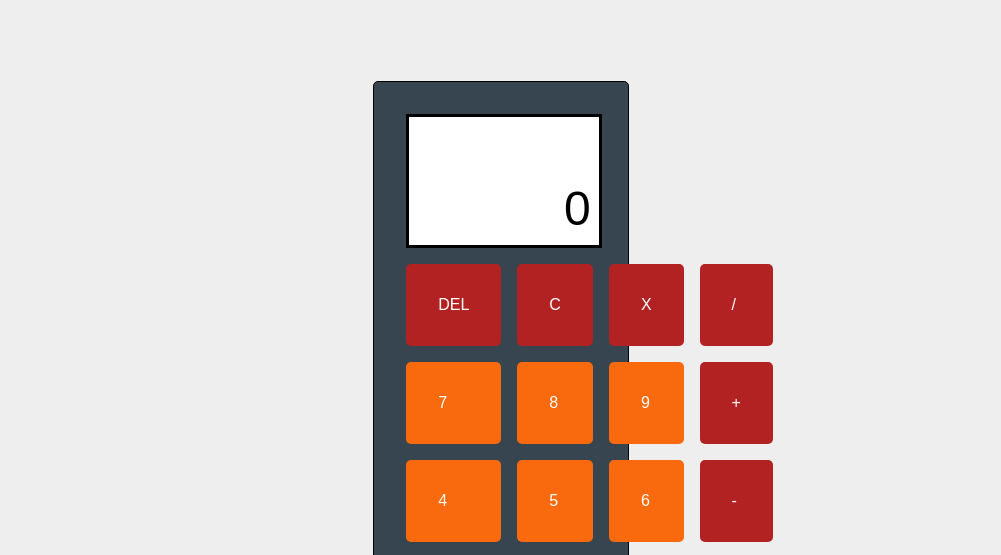
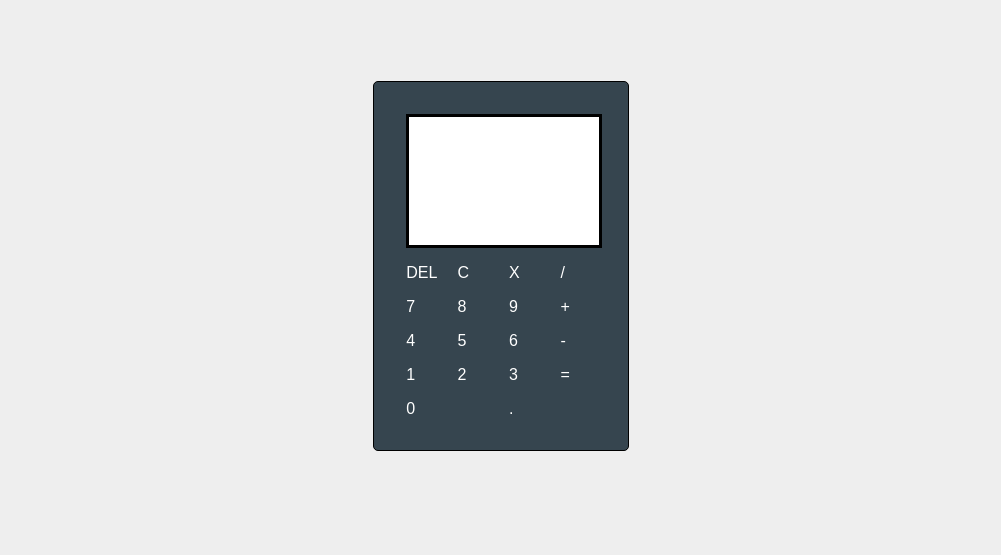
Before and after one commit to oscarcontreras24/Calculator, a plain HTML site: page index.html in a window 1280 px wide. Shown: the part 174-729 px from the top of the page, without its empty margins (139-1140 px from the left). Drawn offline with Linux system fonts and the light colour scheme.

Commit message:
revised id/class names for the calc buttons added java src

```diff
--- a/index.html
+++ b/index.html
@@ -16,13 +16,11 @@
       <div id = "displayScreen">
 
         <!-- Display screen -->
+        <!-- use javascript to populate a 0 and change when key is pressed -->
+        <!-- text wrapping needed? how to confine to screen?-->
         <section id = "displayContentOutline">
           <div id = "displayContent">
-            <div id = "content">
-              <!-- use javascript to populate a 0 and change when key is pressed -->
-              0
-              <!-- text wrapping needed? how to confine to screen?-->
-            </div>
+            <div id = "content"></div>
           </div>
         </section>
       </div>
@@ -32,63 +30,31 @@
         <section id = "buttonLayout">
 
           <!-- operators -->
-          <div id = "operators" class = "delKey">
-            DEL
-          </div>
-          <div id = "operators" class = "clearKey">
-            C
-          </div>
-          <div id = "operators" class = "multiplyKey">
-            X
-          </div>
-          <div id = "operators" class = "divideKey">
-            /
-          </div>
-          <div id = "operators" class = "addKey">
-            +
-          </div>
-          <div id = "operators" class = "subtractKey">
-            -
-          </div>
-          <div id = "operators" class = "equalKey">
-            =
-          </div>
+          <div id = "btn" class = "operators delKey">DEL</div>
+          <div id = "btn" class = "operators clearKey">C</div>
+          <div id = "btn" class = "operators multiplyKey">X</div>
+          <div id = "btn" class = "operators divideKey">/</div>
+          <div id = "btn" class = "operators addKey">+</div>
+          <div id = "btn" class = "operators subtractKey">-</div>
+          <div id = "btn" class = "operators equalKey">=</div>
 
           <!-- numbers -->
-          <div id = "numbers" class = "sevenKey">
-            7
-          </div>
-          <div id = "numbers" class = "eightKey">
-            8
-          </div>
-          <div id = "numbers" class = "nineKey">
-            9
-          </div>
-          <div id = "numbers" class = "fourKey">
-            4
-          </div>
-          <div id = "numbers" class = "fiveKey">
-            5
-          </div>
-          <div id = "numbers" class = "sixKey">
-            6
-          </div>
-          <div id = "numbers" class = "oneKey">
-            1
-          </div>
-          <div id = "numbers" class = "twoKey">
-            2
-          </div>
-          <div id = "numbers" class = "threeKey">
-            3
-          </div>
-          <div id = "numbers" class = "zeroKey">
-            0
-          </div>
-          <div id = "numbers" class = "decimalKey">
-            .
-          </div>
+          <div id = "btn" class = "numbers sevenKey">7</div>
+          <div id = "btn" class = "numbers eightKey">8</div>
+          <div id = "btn" class = "numbers nineKey">9</div>
+          <div id = "btn" class = "numbers fourKey">4</div>
+          <div id = "btn" class = "numbers fiveKey">5</div>
+          <div id = "btn" class = "numbers sixKey">6</div>
+          <div id = "btn" class = "numbers oneKey">1</div>
+          <div id = "btn" class = "numbers twoKey">2</div>
+          <div id = "btn" class = "numbers threeKey">3</div>
+          <div id = "btn" class = "numbers zeroKey">0</div>
+          <div id = "btn" class = "numbers decimalKey">.</div>
+
         </section>
     </div>
   </body>
+
+  <script src = "script.js">
+  </script>
 </html>
```
